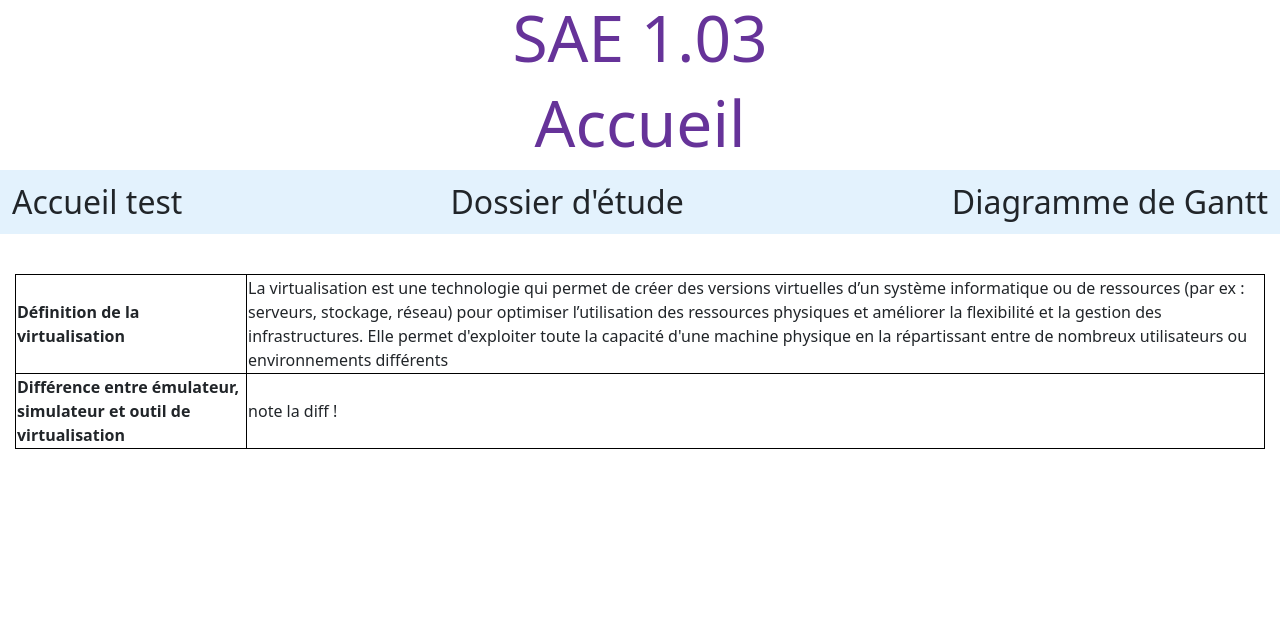
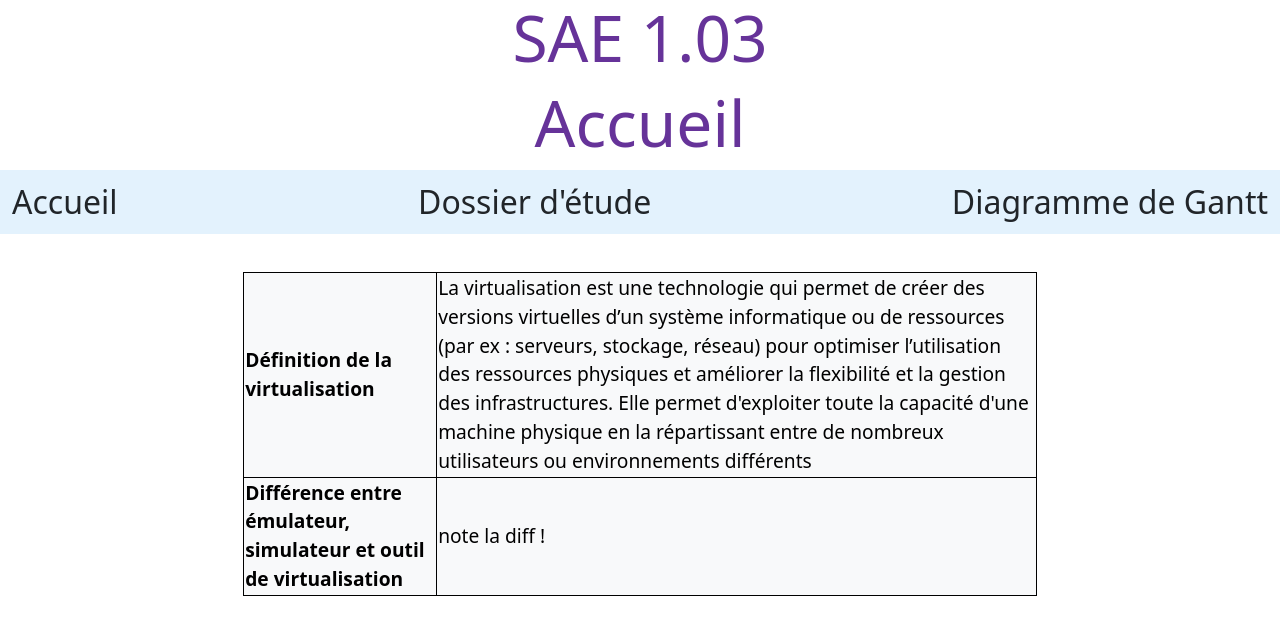
Before and after one commit to LeoNou17/SAE-1.03, a plain HTML site: page index.html in a window 1280 px wide. Drawn offline with nearby package versions, Linux system fonts and the light colour scheme.

Commit message:
tableau +++

```diff
--- a/assets/css/style.css
+++ b/assets/css/style.css
@@ -23,13 +23,10 @@ nav {
 table {
     border: solid 1px black;
     border-collapse: collapse;
-    margin: 15px;
-    margin-top: 40px;
+    margin: 3% 19% 6% 19%;
 }
- td {
+
+ td ,th{
      border: solid 1px black;
-     font-size: 1em;
+     font-size: 1.2rem;
  }
- th {
-     border: solid 1px black;
- }
--- a/index.html
+++ b/index.html
@@ -22,21 +22,25 @@
                 </button>
                 <div class="collapse navbar-collapse" id="navbarNavDropdown">
                     <ul class="navbar-nav">
-                        <li><a class="dropdown-item" href="index.html">Accueil test</a></li>
+                        <li><a class="dropdown-item" href="index.html">Accueil</a></li>
                         <li><a class="dropdown-item" href="Dossier.html">Dossier d'étude</a></li>
                         <li><a class="dropdown-item" href="diagramme.html">Diagramme de Gantt</a></li>
                     </ul>
                 </div>
             </div>
         </nav>
-        <table>
+        <table class="text-bg-light p-3">
             <thead>
-                <th> Définition de la virtualisation </th>
-                <td>La virtualisation est une technologie qui permet de créer des versions virtuelles d’un système informatique ou de ressources (par ex : serveurs, stockage, réseau) pour optimiser l’utilisation des ressources physiques et améliorer la flexibilité et la gestion des infrastructures. Elle permet d'exploiter toute la capacité d'une machine physique en la répartissant entre de nombreux utilisateurs ou environnements différents</td>
+                <tr>
+                    <th> Définition de la virtualisation </th>
+                    <td>La virtualisation est une technologie qui permet de créer des versions virtuelles d’un système informatique ou de ressources (par ex : serveurs, stockage, réseau) pour optimiser l’utilisation des ressources physiques et améliorer la flexibilité et la gestion des infrastructures. Elle permet d'exploiter toute la capacité d'une machine physique en la répartissant entre de nombreux utilisateurs ou environnements différents</td>
+                </tr>
             </thead>
             <tbody>
-                <th> Différence entre émulateur, simulateur et outil de virtualisation </th>
-                <td> note la diff ! </td>
+                <tr>
+                    <th> Différence entre émulateur, simulateur et outil de virtualisation </th>
+                    <td> note la diff ! </td>
+                </tr>
             </tbody>
         </table>
 	</body>
```
Also changed, not shown: Dossier.html (+42 -0 lines).
